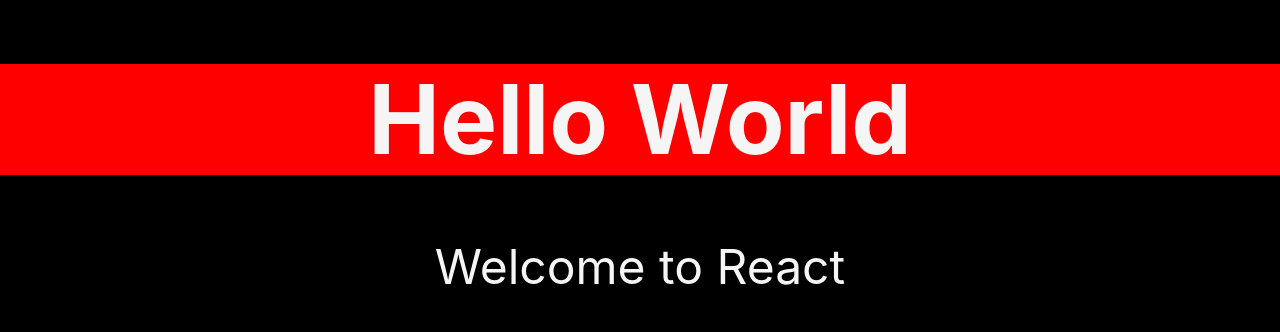
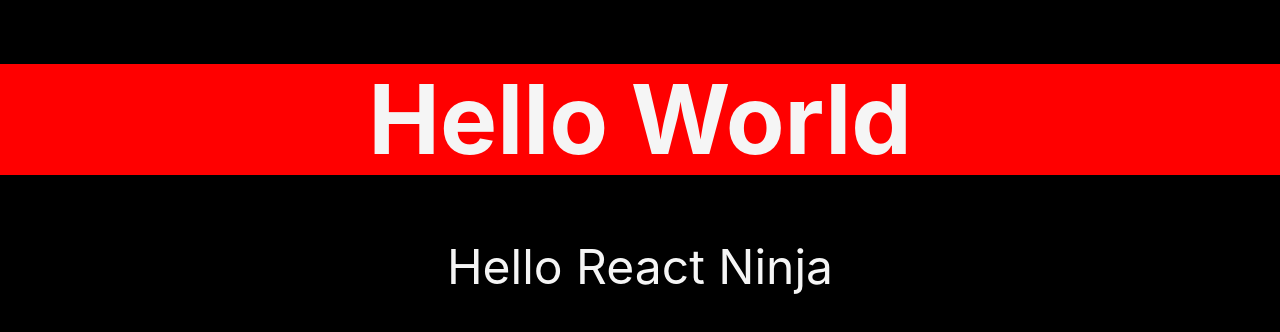
Before and after one commit to jfeliweb/robofriends, a React (Create React App) app: page / in a window 1280 px wide. Shown: the top 332 px of the page. Built offline with nearby package versions, Linux system fonts and the light colour scheme.

Commit message:
added props to Hello Component

```diff
--- a/src/Hello.js
+++ b/src/Hello.js
@@ -4,9 +4,9 @@ import './Hello.css';
 class Hello extends Component {
     render() {
         return (
-          <div class='f1 tc'>
+          <div className='f1 tc'>
             <h1>Hello World</h1>
-            <p>Welcome to React</p>
+            <p>{this.props.greeting}</p>
           </div>
         );
     }
--- a/src/index.js
+++ b/src/index.js
@@ -5,7 +5,7 @@ import Hello from './Hello';
 import * as serviceWorker from './serviceWorker';
 import 'tachyons';
 
-ReactDOM.render(<Hello />, document.getElementById('root'));
+ReactDOM.render(<Hello greeting={`Hello React Ninja`}/>, document.getElementById('root'));
 
 // If you want your app to work offline and load faster, you can change
 // unregister() to register() below. Note this comes with some pitfalls.
```
